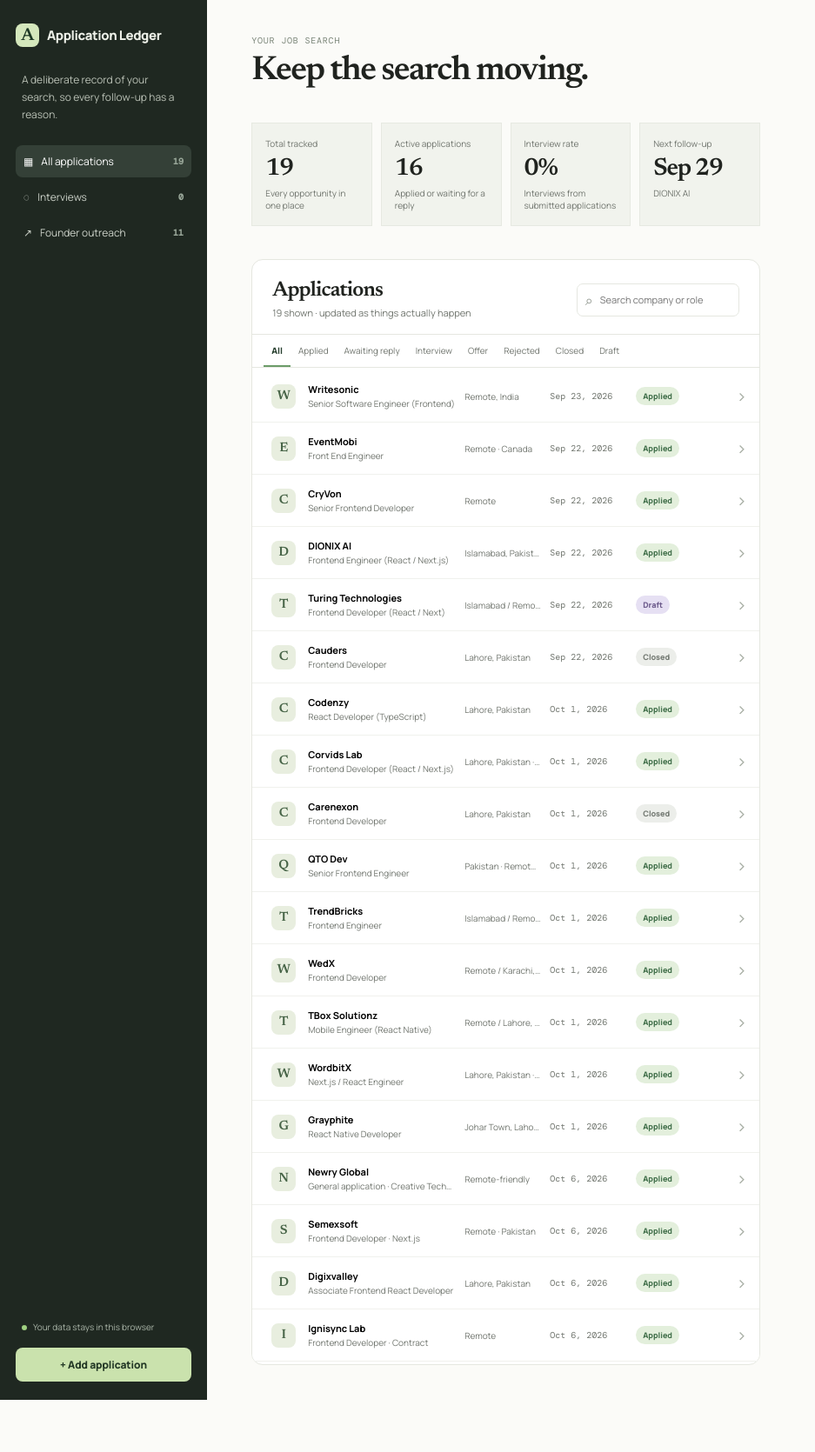
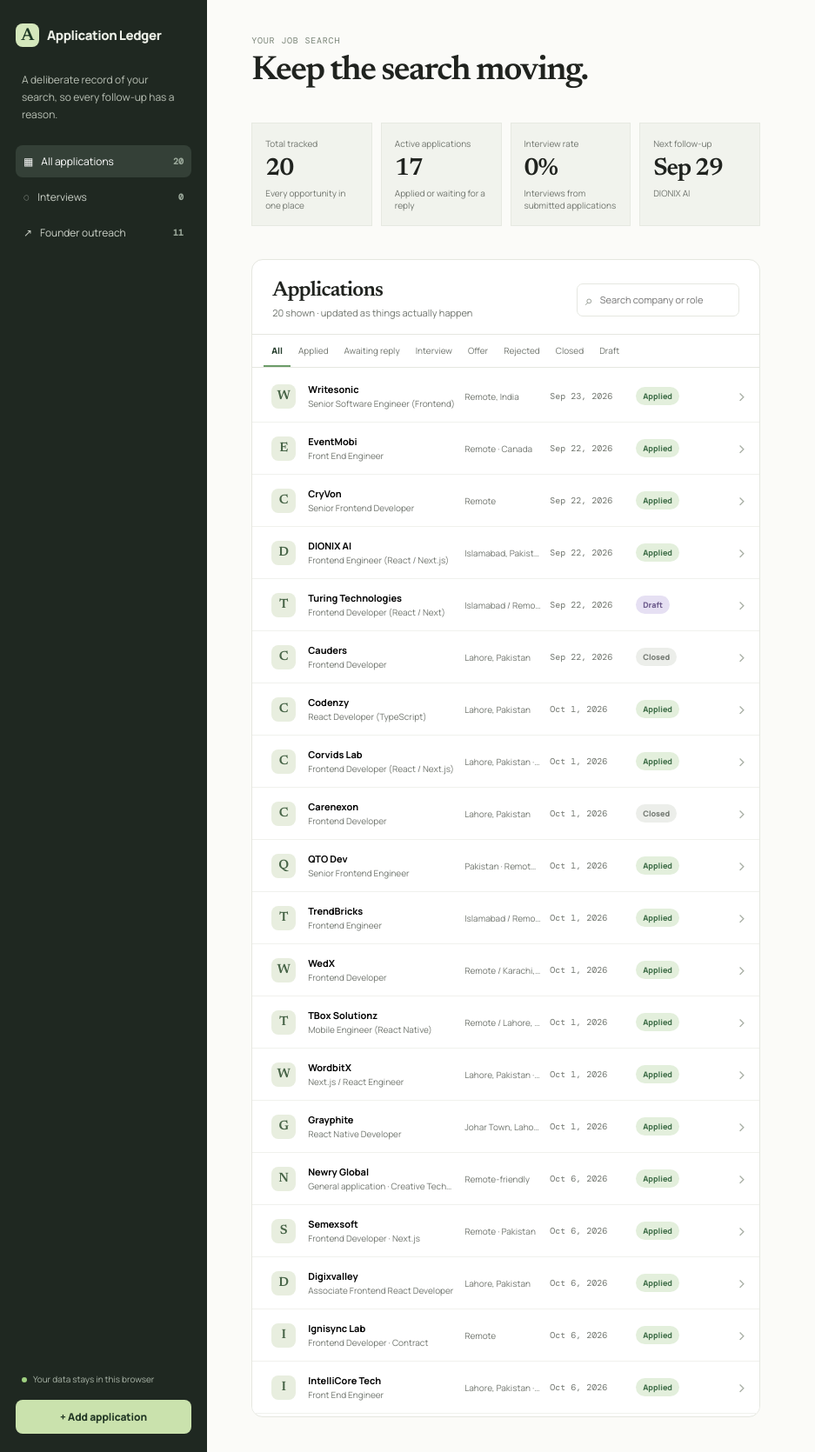
Before and after one commit to HuzaifaBinShahid/JobApplication-Tracker, a Next.js app: page / in a window 1280 px wide. Shown: the whole page at 87% size, without its empty margins (0-937 px from the left). Before the commit the page ends 1610 px from the top, so only its background shows below. Built offline with nearby package versions, Linux system fonts and the light colour scheme.

Commit message:
feat: track IntelliCore application

```diff
--- a/app/page.tsx
+++ b/app/page.tsx
@@ -315,6 +315,22 @@
     link: "https://www.linkedin.com/company/ignisynclab/",
     notes: "Tailored contract application sent with CV, embedded GitHub link, immediate availability, and a design-system-first approach to the supplied Figma work. Ali Imran, the recruiter who shared the opening, was also messaged on LinkedIn.",
     activity: [{ date: "Oct 6", text: "Application email and recruiter message sent" }]
+  },
+  {
+    id: "intellicore-tech",
+    company: "IntelliCore Tech",
+    role: "Front End Engineer",
+    location: "Lahore, Pakistan · Hybrid",
+    source: "Direct email",
+    stage: "Applied",
+    appliedOn: "2026-10-06",
+    compensation: "USD 700 to 1,000 per month",
+    nextAction: "Wait for an acknowledgement or interview invitation",
+    due: "2026-10-13",
+    contact: "hiring@intellicore.tech",
+    link: "https://intellicore.tech/careers",
+    notes: "Honest tailored application emailed with CV, embedded GitHub profile link, immediate availability, EST schedule flexibility, three years of production frontend and mobile experience, and automated browser testing experience with Playwright and Puppeteer.",
+    activity: [{ date: "Oct 6", text: "Application email sent" }]
   }
 ];
 
```
